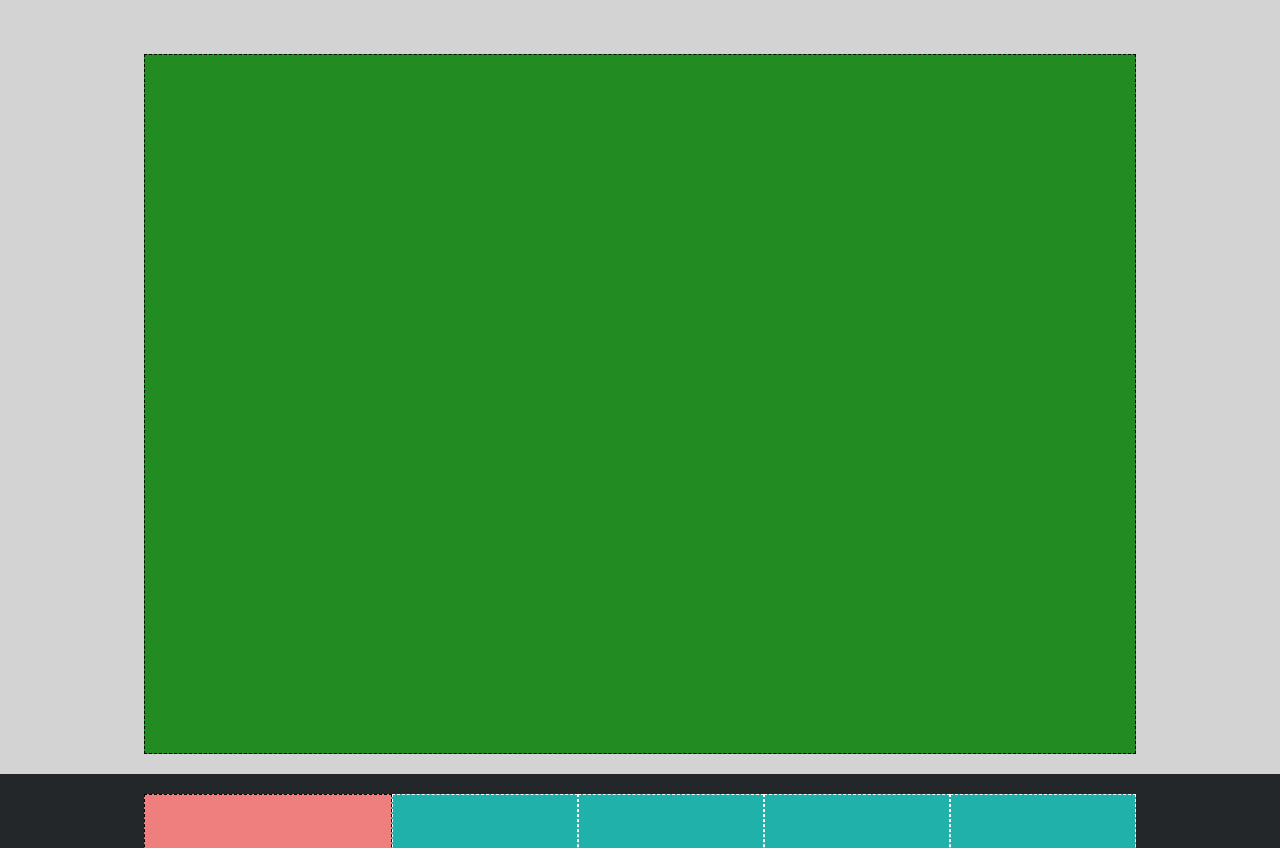
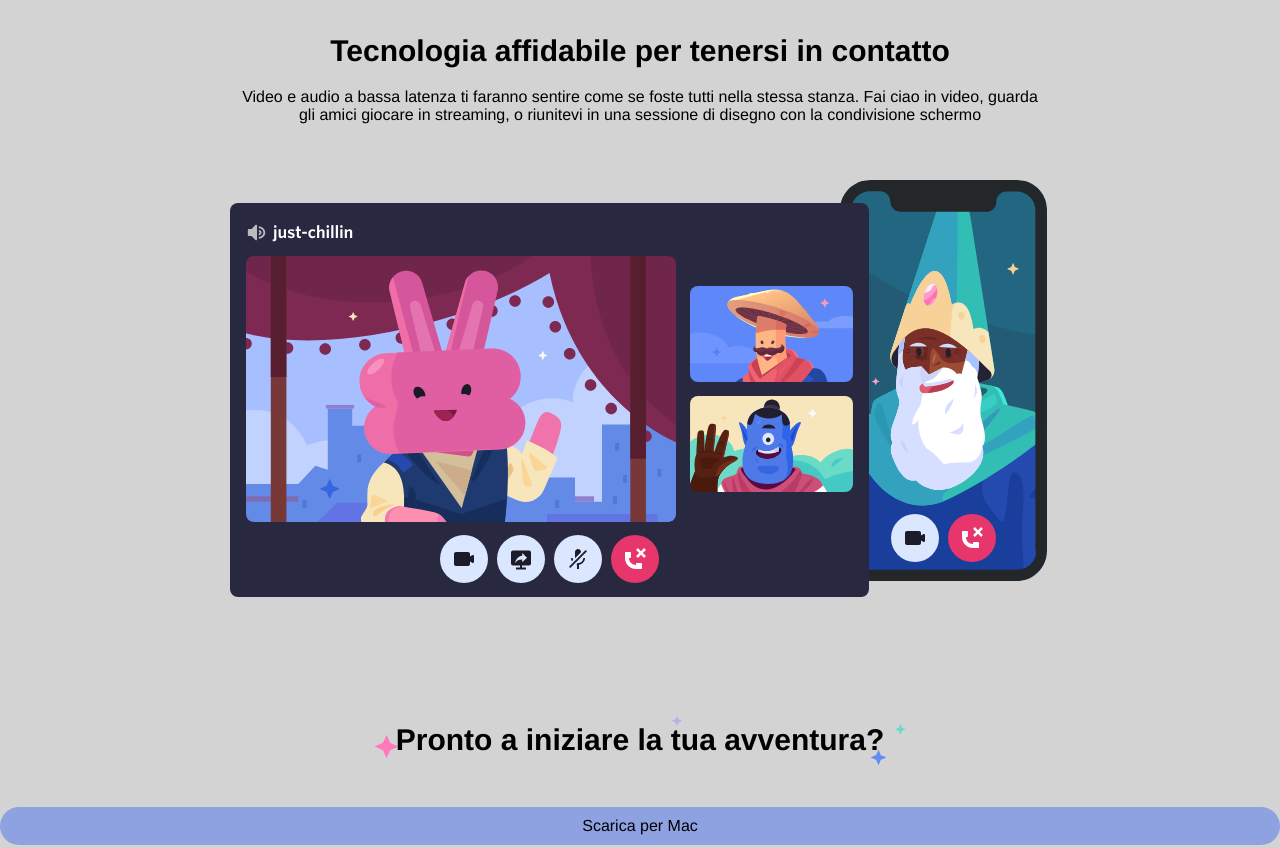
Before and after one commit to pasqualedimaro/htmlcss-discord, a plain HTML site: page index.html in a window 1280 px wide. Shown: the part 2220-3068 px from the top of the page. Drawn offline with Linux system fonts and the light colour scheme.

Commit message:
section 5

```diff
--- a/css/style.css
+++ b/css/style.css
@@ -137,14 +137,41 @@ h2 {
   justify-content: center;
   padding: 20px;
 }
-
-.elementosezione3 {
-  background-color: #228b22;
-  width: 80%;
-  height: 700px;
-  border: 1px dashed black;
+.sezionegrey {
+  background-color: #d3d3d3;
+  height: 900px;
+  margin-top: -35px;
+}
+.sectiontextcentro {
+  text-align: center;
 }
 
+.latenzatext {
+  text-align: center;
+  margin-top: 20px;
+}
+.sectionimgcentro {
+  text-align: center;
+}
+
+.sectionimgcentro img {
+  display: inline-block;
+}
+
+.sectiontextcentro-bot {
+  text-align: center;
+  background-image: url(../img/stars.svg);
+  background-repeat: no-repeat;
+  background-position: center;
+  padding: 30px 0;
+}
+
+.linkmac2 {
+  background-color: #8ea1e1;
+  border-radius: 30px;
+  padding: 10px 20px;
+  text-align: center;
+}
 .sezionedarkgrey {
   background-color: #23272a;
   display: flex;
--- a/index.html
+++ b/index.html
@@ -88,9 +88,24 @@
         </div>
       </section>
       <img src="img/wave.svg" alt="waveimg" class="wave" />
-      <div class="sezionegrigia">
-        <div class="elementosezione3"></div>
-      </div>
+      <section class="sezionegrey">
+        <h2 class="sectiontextcentro">
+          Tecnologia affidabile per tenersi in contatto
+        </h2>
+        <p class="latenzatext">
+          Video e audio a bassa latenza ti faranno sentire come se foste tutti
+          nella stessa stanza. Fai ciao in video, guarda <br />
+          gli amici giocare in streaming, o riunitevi in una sessione di disegno
+          con la condivisione schermo
+        </p>
+        <div class="sectionimgcentro">
+          <img src="img/item4-big.svg" alt="technology" />
+        </div>
+        <h2 class="sectiontextcentro-bot">
+          Pronto a iniziare la tua avventura?
+        </h2>
+        <p class="linkmac2">Scarica per Mac</p>
+      </section>
       <div class="sezionedarkgrey">
         <div class="elementosezione4"></div>
         <div class="elementosezione5"></div>
```
